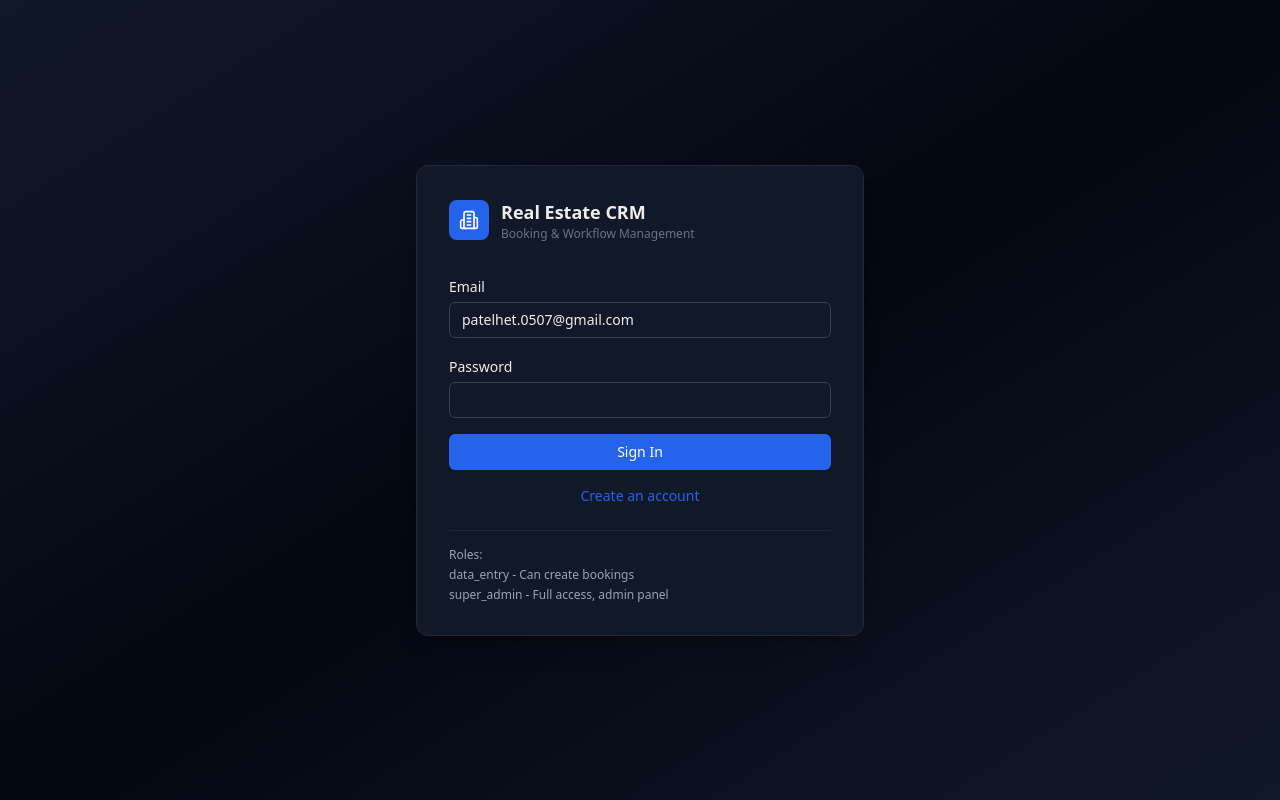
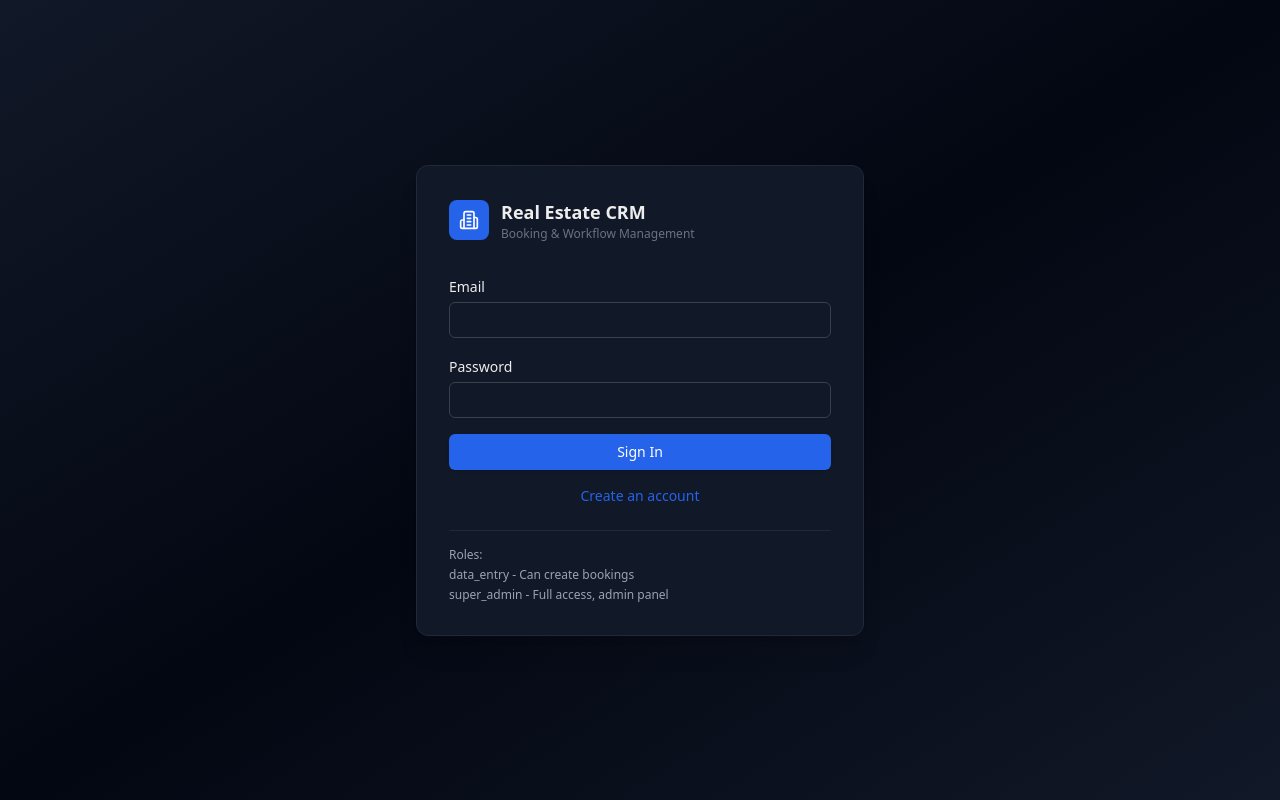
Before and after one commit to patelhet0507/workflow_management, a Next.js app in the folder workflow-management/frontend/: page /login in a window 1280 px wide. Built offline with nearby package versions, Linux system fonts and the light colour scheme; no server answers.

Commit message:
remove pre-filled login email

```diff
--- a/workflow-management/frontend/src/app/login/page.tsx
+++ b/workflow-management/frontend/src/app/login/page.tsx
@@ -14,7 +14,7 @@ function friendlyError(msg: string) {
 }
 
 export default function LoginPage() {
-  const [email, setEmail] = useState("patelhet.0507@gmail.com")
+  const [email, setEmail] = useState("")
   const [password, setPassword] = useState("")
   const [error, setError] = useState("")
   const [loading, setLoading] = useState(false)
```
